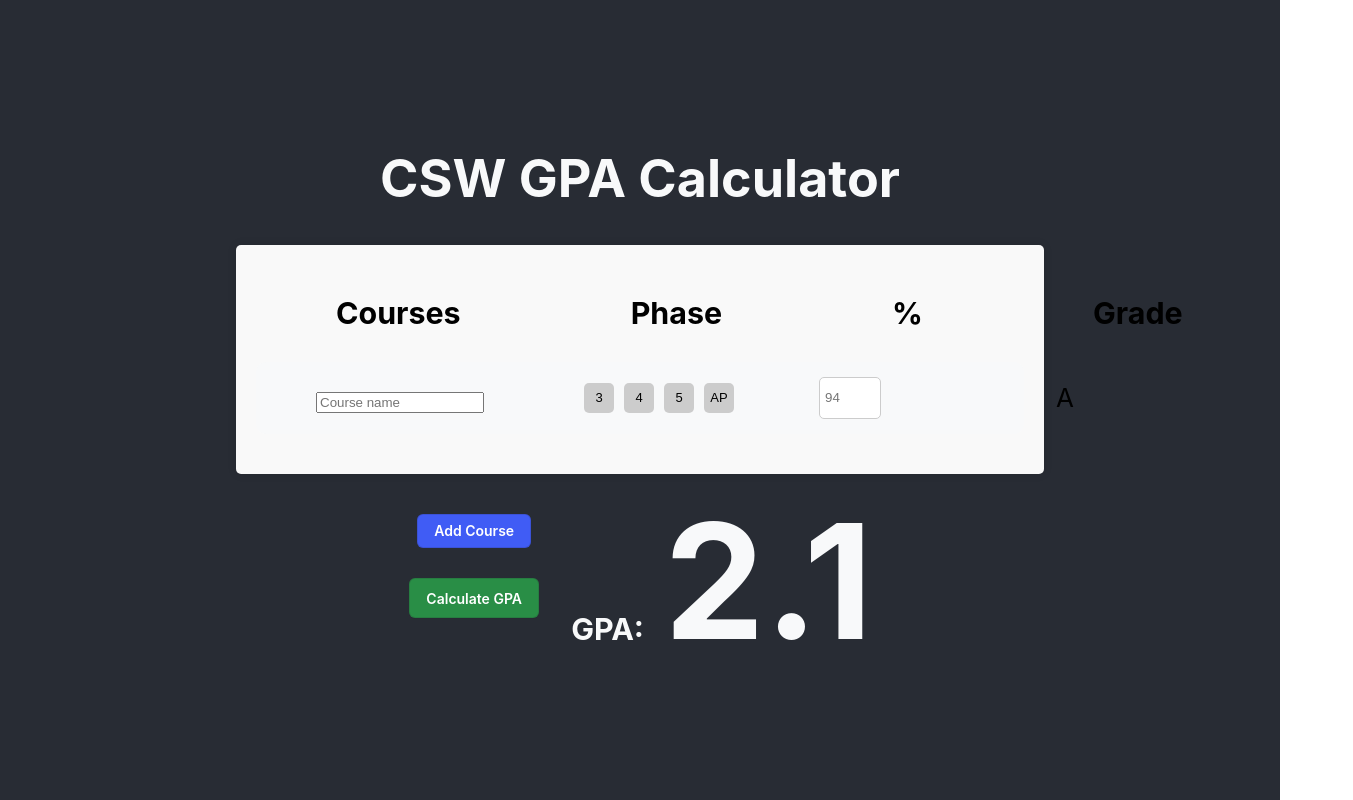
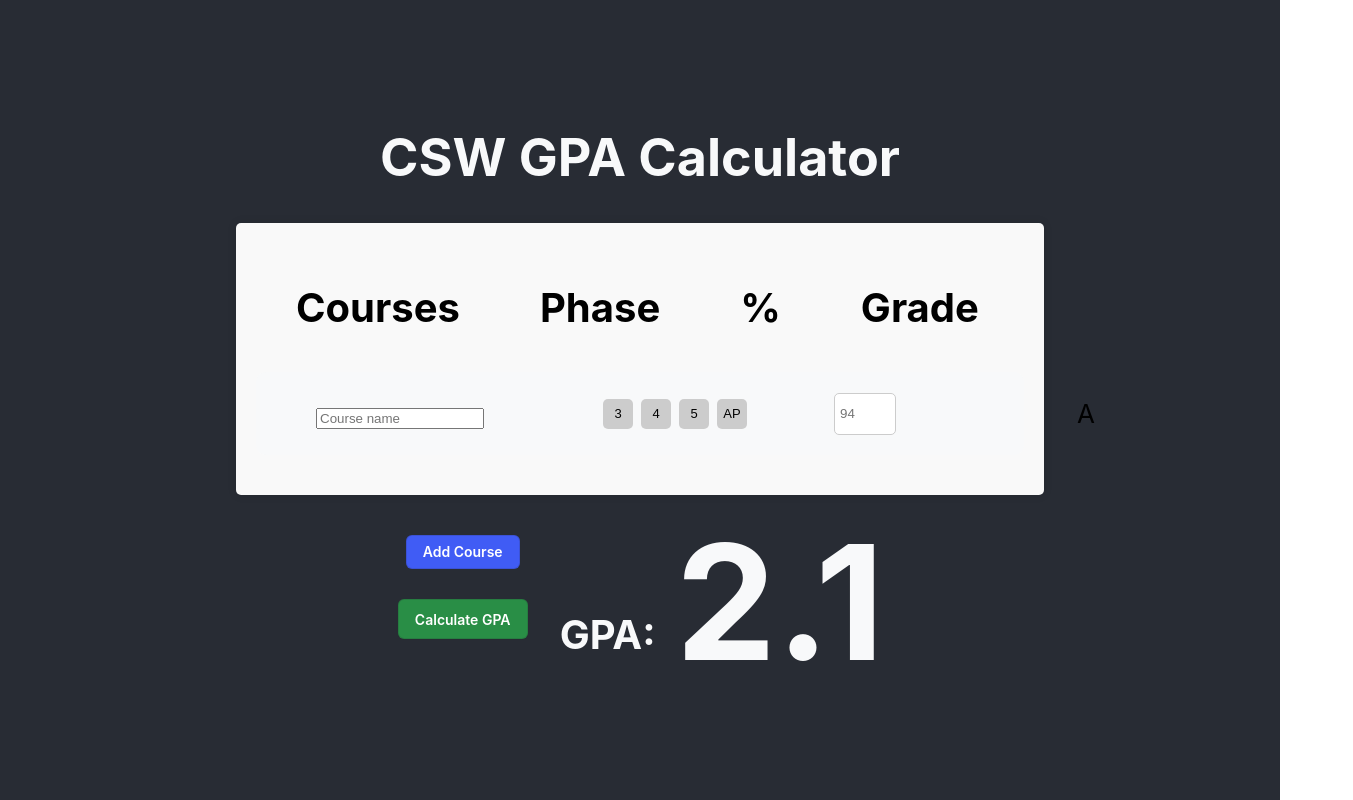
Before and after one commit to burakaliu/CSW-GPA-Calc, a React (Create React App) app: page / in a window 1280 px wide. Both pictures are taken after a click on the button "Add Course". Shown: the whole page, 1353 px wide, since content can reach past the window. Built offline with nearby package versions, Linux system fonts and the light colour scheme.

Commit message:
tried to do dynamic styling

```diff
--- a/src/components/CourseList.css
+++ b/src/components/CourseList.css
@@ -5,11 +5,12 @@
 }
 
 h3 {
-    padding-right: calc(10px + 20vmin);
+    padding-right: calc(10vmin);
+    font-size: calc(5vmin);
 }
 
 .classColLabel {
-    padding-left: calc(10vmin);
+    padding-left: calc(5vmin);
 }
 
 .add-button {
--- a/src/components/Courseform.css
+++ b/src/components/Courseform.css
@@ -7,13 +7,12 @@
   border-radius: 10px;
   margin-bottom: 20px;
   padding: 10px;
-  transform: scale(1vh);
 }
 
 .options-bar {
   display: flex;
   flex-direction: row;
-  margin-left: 20px;
+  margin-left: calc(5vmin);
   margin-right: calc(-5px + 10vmin);
 }
 
@@ -21,7 +20,7 @@
   width: 30px; /* Equal width for all options */
   height: 30px; /* Set your desired height */
   background-color: #ccc; /* Default background color */
-  margin: 5px; /* Space between options */
+  margin: calc(0.5vmin); /* Space between options */
   cursor: pointer; /* Change cursor to pointer on hover */
   font-family: Arial, sans-serif; /* Set font family */
   font-size: small;
@@ -38,14 +37,14 @@
 .grade {
   width: auto;
   height: auto;
-  margin: 10px;
+  margin: calc(2vmin);
   margin-right: calc(-10px + 10vmin);
 }
 
 .grade-input {
   width: 50px;
   height: 30px;
-  margin: 5px;
+  margin: calc(1vmin);
   border-radius: 5px;
   border: 1px solid #ccc;
   padding: 5px;
```
